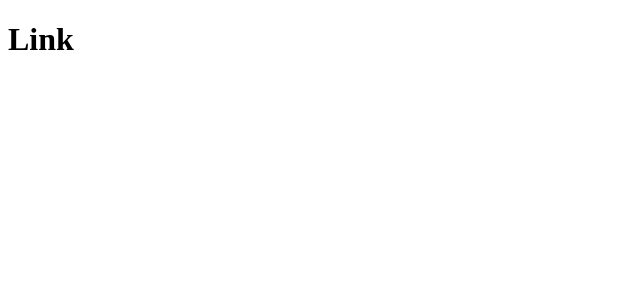
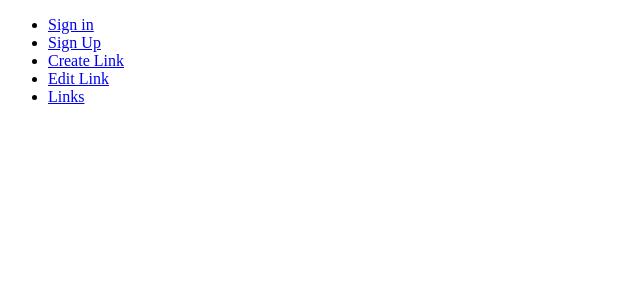
Before and after one commit to thiirush/link-control, a React (Create React App) app in the folder frontend/: page / in a window 1280 px wide. Shown: the top 300 px of the page, without its empty margins (0-640 px from the left). Built offline with nearby package versions, Linux system fonts and the light colour scheme.

Commit message:
Routes added

```diff
--- a/frontend/package.json
+++ b/frontend/package.json
@@ -8,6 +8,7 @@
     "@testing-library/user-event": "^7.1.2",
     "react": "^16.13.1",
     "react-dom": "^16.13.1",
+    "react-router-dom": "^5.2.0",
     "react-scripts": "3.4.1"
   },
   "scripts": {
--- a/frontend/src/App.js
+++ b/frontend/src/App.js
@@ -1,8 +1,56 @@
 import React from 'react'
+import {BrowserRouter, Switch, Route, Link } from 'react-router-dom'
 
 const App = () =>{
 
-    return <h1>Link</h1>
+    return(
+        <BrowserRouter>
+            <div>
+                <nav>
+                    <ul>
+                        <li>
+                            <Link to="/sign-in">
+                                Sign in
+                            </Link>
+                        </li>
+                        <li>
+                            <Link to="/sign-up">
+                                Sign Up
+                            </Link>
+                        </li>
+                        <li>
+                            <Link to="/manage/links/create">
+                                Create Link
+                            </Link>
+                        </li>
+
+                        <li>
+                            <Link to="/manage/links/edit">
+                                Edit Link
+                            </Link>
+                        </li>
+
+                        <li>
+                            <Link to="/manage/links">
+                                Links
+                            </Link>
+                        </li>
+                    </ul>
+                </nav>
+            </div>
+
+            <Switch>
+                <Route path="/sign-in"> <h1>Sign in</h1></Route>
+                <Route path="/sign-up"> <h1>Sign up</h1></Route>
+                <Route path="/manage/links/create"> <h1>Create Links</h1></Route>
+                <Route path="/manage/links/edit"> <h1>Edit Links</h1></Route>
+                <Route path="/manage/links"> <h1>Links</h1></Route>
+
+
+            </Switch>
+
+        </BrowserRouter>
+    )
 }
 
 export default App
```
Also changed, not shown: 1 other file (tests, documents, lock files or other folders).
